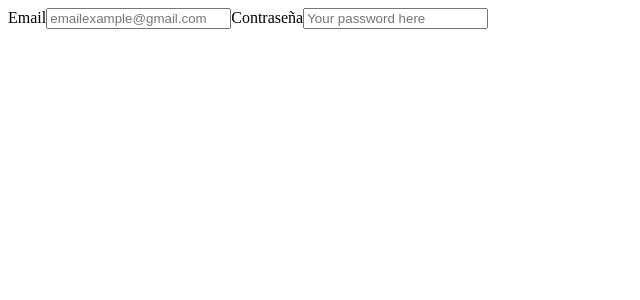
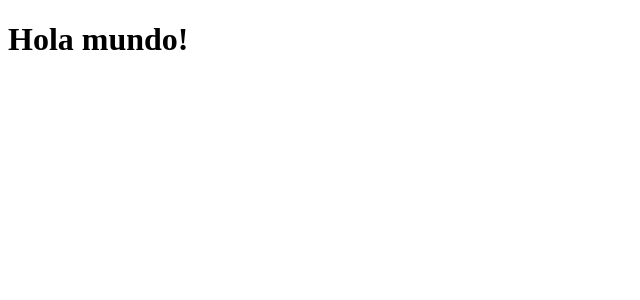
Before and after one commit to No-Country/C7-G20-T-Java-React, a React app in the folder Client/: page /#/ in a window 1280 px wide. Shown: the top 300 px of the page, without its empty margins (0-640 px from the left). Built offline with nearby package versions, Linux system fonts and the light colour scheme.

Commit message:
feat: change all login

```diff
--- a/Client/src/components/Login.jsx
+++ b/Client/src/components/Login.jsx
@@ -1,18 +1,7 @@
 const Login = () => {
-	const handleSubmit = () => {};
-
 	return (
 		<div>
-			<form onSubmit={handleSubmit}>
-				<label htmlFor='email'>Email</label>
-				<input type='text' name='email' placeholder='emailexample@gmail.com' />
-				<label htmlFor='password'>Contraseña</label>
-				<input
-					type='password'
-					name='password'
-					placeholder='Your password here'
-				/>
-			</form>
+			<h1>Hola mundo!</h1>
 		</div>
 	);
 };
```
